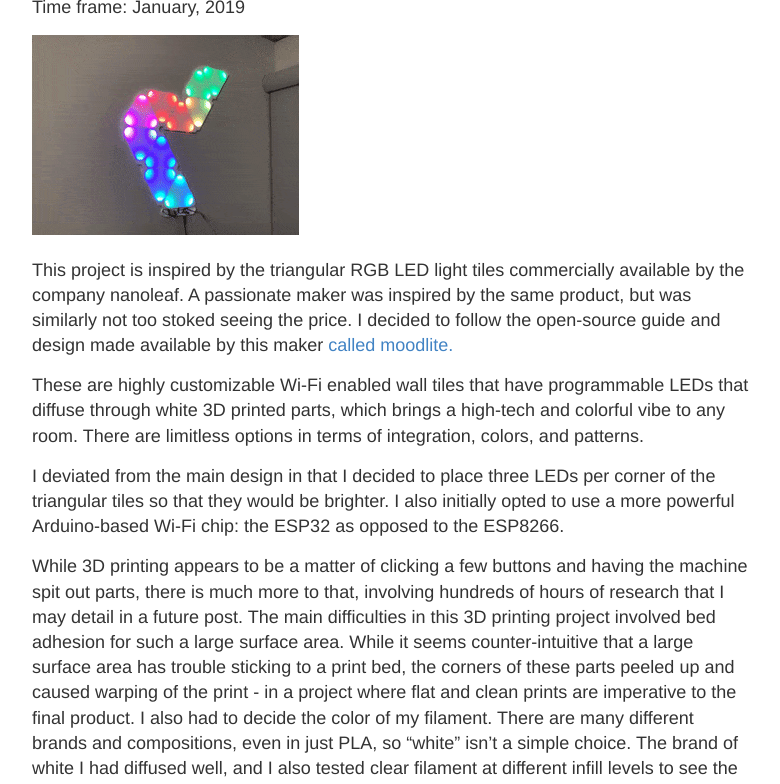
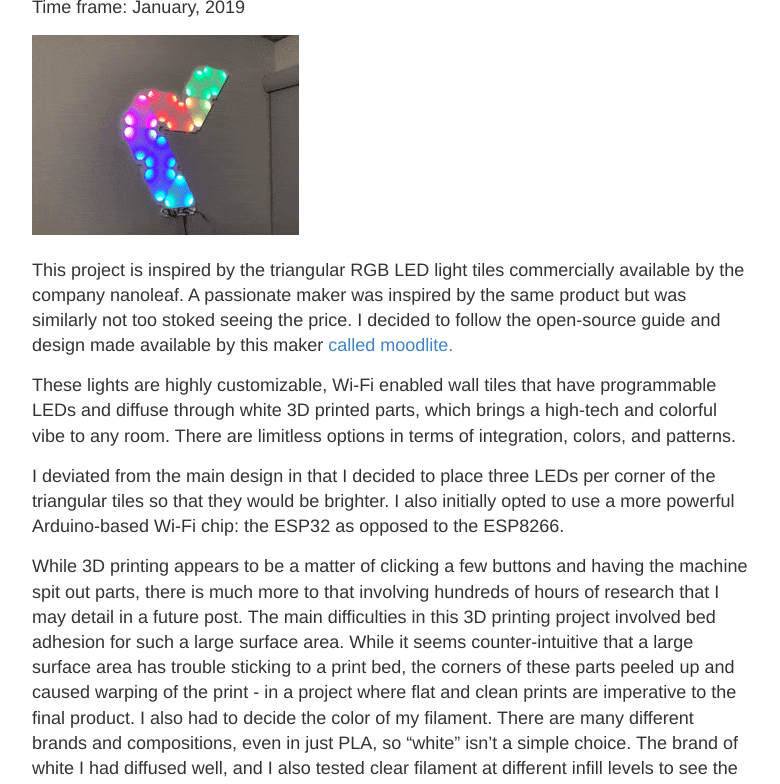
Before and after one commit to bshin100/bshin100.github.io, a Jekyll site: the page built from _posts/2020-9-30-LED-Light-Tiles.md, in a window 1280 px wide and 1400 px high, scrolled down 392 px. Shown: the top 784 px of the window, without its empty margins (248-1028 px from the left). Built offline with Jekyll 4.4.1, drawn with Linux system fonts in a browser that asks for light colours; some of the changed text lies outside the part shown.

Commit message:
Minor changes

```diff
--- a/_posts/2020-9-30-LED-Light-Tiles.md
+++ b/_posts/2020-9-30-LED-Light-Tiles.md
@@ -10,18 +10,18 @@
 ![Finished product.](/images/moodlite.gif "Finished Product.")
 
 
-This project is inspired by the triangular RGB LED light tiles commercially available by the company nanoleaf. A passionate maker was inspired by the same product, but was similarly not too stoked seeing the price. I decided to follow the open-source guide and design made available by this maker [called moodlite.](https://moodlite.co.uk/)
+This project is inspired by the triangular RGB LED light tiles commercially available by the company nanoleaf. A passionate maker was inspired by the same product but was similarly not too stoked seeing the price. I decided to follow the open-source guide and design made available by this maker [called moodlite.](https://moodlite.co.uk/)
 
-These are highly customizable Wi-Fi enabled wall tiles that have programmable LEDs that diffuse through white 3D printed parts, which brings a high-tech and colorful vibe to any room. There are limitless options in terms of integration, colors, and patterns.
+These lights are highly customizable, Wi-Fi enabled wall tiles that have programmable LEDs and diffuse through white 3D printed parts, which brings a high-tech and colorful vibe to any room. There are limitless options in terms of integration, colors, and patterns.
 
 I deviated from the main design in that I decided to place three LEDs per corner of the triangular tiles so that they would be brighter. I also initially opted to use a more powerful Arduino-based Wi-Fi chip: the ESP32 as opposed to the ESP8266.
 
-While 3D printing appears to be a matter of clicking a few buttons and having the machine spit out parts, there is much more to that, involving hundreds of hours of research that I may detail in a future post. The main difficulties in this 3D printing project involved bed adhesion for such a large surface area. While it seems counter-intuitive that a large surface area has trouble sticking to a print bed, the corners of these parts peeled up and caused warping of the print - in a project where flat and clean prints are imperative to the final product. I also had to decide the color of my filament. There are many different brands and compositions, even in just PLA, so "white" isn't a simple choice. The brand of white I had diffused well, and I also tested clear filament at different infill levels to see the effect.
+While 3D printing appears to be a matter of clicking a few buttons and having the machine spit out parts, there is much more to that involving hundreds of hours of research that I may detail in a future post. The main difficulties in this 3D printing project involved bed adhesion for such a large surface area. While it seems counter-intuitive that a large surface area has trouble sticking to a print bed, the corners of these parts peeled up and caused warping of the print - in a project where flat and clean prints are imperative to the final product. I also had to decide the color of my filament. There are many different brands and compositions, even in just PLA, so "white" isn't a simple choice. The brand of white I had diffused well, and I also tested clear filament at different infill levels to see the effect.
 
 ![Diffusion testing](/images/led-testing.gif "Diffusion testing")
 
-The project involved a lot of careful planning and soldering between each strip of LEDs in each tile. The most challenging part (even to this day) is still the programming on the microcontroller. I couldn't manage to run even a basic test to drive the LEDs despite hours of research and combing through forums. I believe it had something to do with logic-level or timing, but even with a logic-level converter it still didn't work. The code base for this moodlite project is also open source. I wanted to just get the LEDs running so I currently run the tiles with a comparatively primitive Arduino Nano chip that is not Wi-Fi enabled, with some basic code. Earlier in 2020, I decided to give in and purchase an ESP8266 board which is what the project was designed to run on, but upon an initial test, I still had no luck even on vanilla moodlite code.
+The project involved a lot of careful planning and soldering between each strip of LEDs in each tile. The most challenging part (even to this day) is still the programming on the microcontroller. I couldn't manage to run even a basic test to drive the LEDs despite hours of research and combing through forums. I believe it had something to do with logic-level or timing, but even with a logic-level converter, it still didn't work. The code base for this moodlite project is also open source. I wanted to just get the LEDs running so I currently run the tiles with a comparatively primitive Arduino Nano chip that is not Wi-Fi enabled, with some basic code. Earlier in 2020, I decided to give in and purchase an ESP8266 board which is what the project was designed to run on, but upon an initial test, I still had no luck even on vanilla moodlite code.
 
-The next steps are to continue troubleshooting the WiFi chip and perhaps port IFTT protocols so the tiles can be controlled via voice assistants like the Amazon Alexa. Another idea if the open-source code doesn't work (or the chip) is to write custom code for the chip to receive commands through Wi-Fi and then transfer it through serial to the Arduino Nano, which will drive the LEDs.
+The next steps are to continue troubleshooting the Wi-Fi chip and perhaps port IFTT protocols so the tiles can be controlled via voice assistants like the Amazon Alexa. Another idea if the open-source code doesn't work (or the chip) is to write custom code for the chip to receive commands through Wi-Fi and then transfer it through serial to the Arduino Nano, which will drive the LEDs.
 
 Total cost of the project so far is about $80, including filament costs.
```
Also changed, not shown: _posts/2020-10-1-DIY-Electric-Longboard.md (+4 -4 lines), _posts/2020-10-4-Beetleweight-Combat-Robot.md (+2 -2 lines), about.md (+2 -3 lines).
